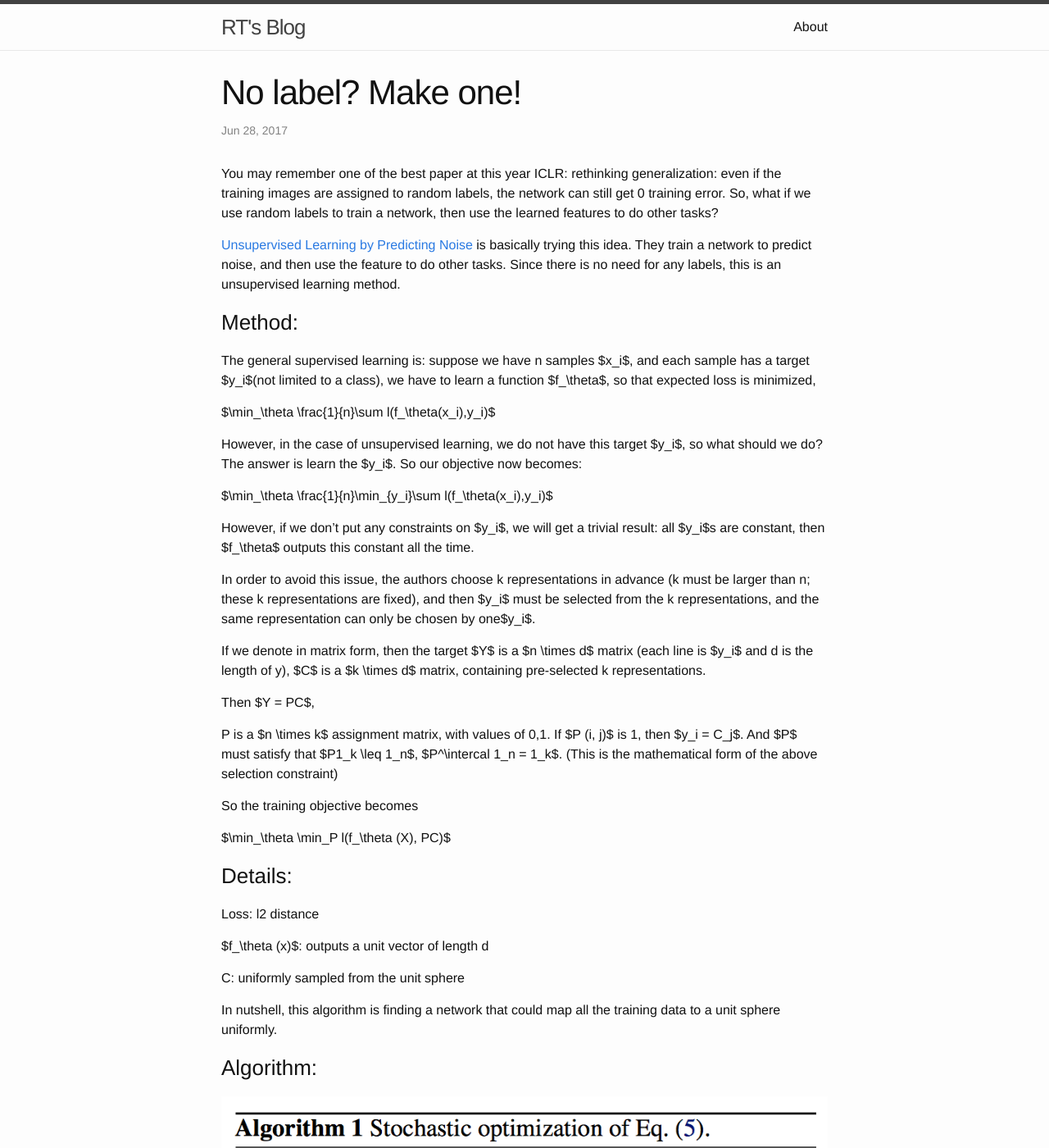
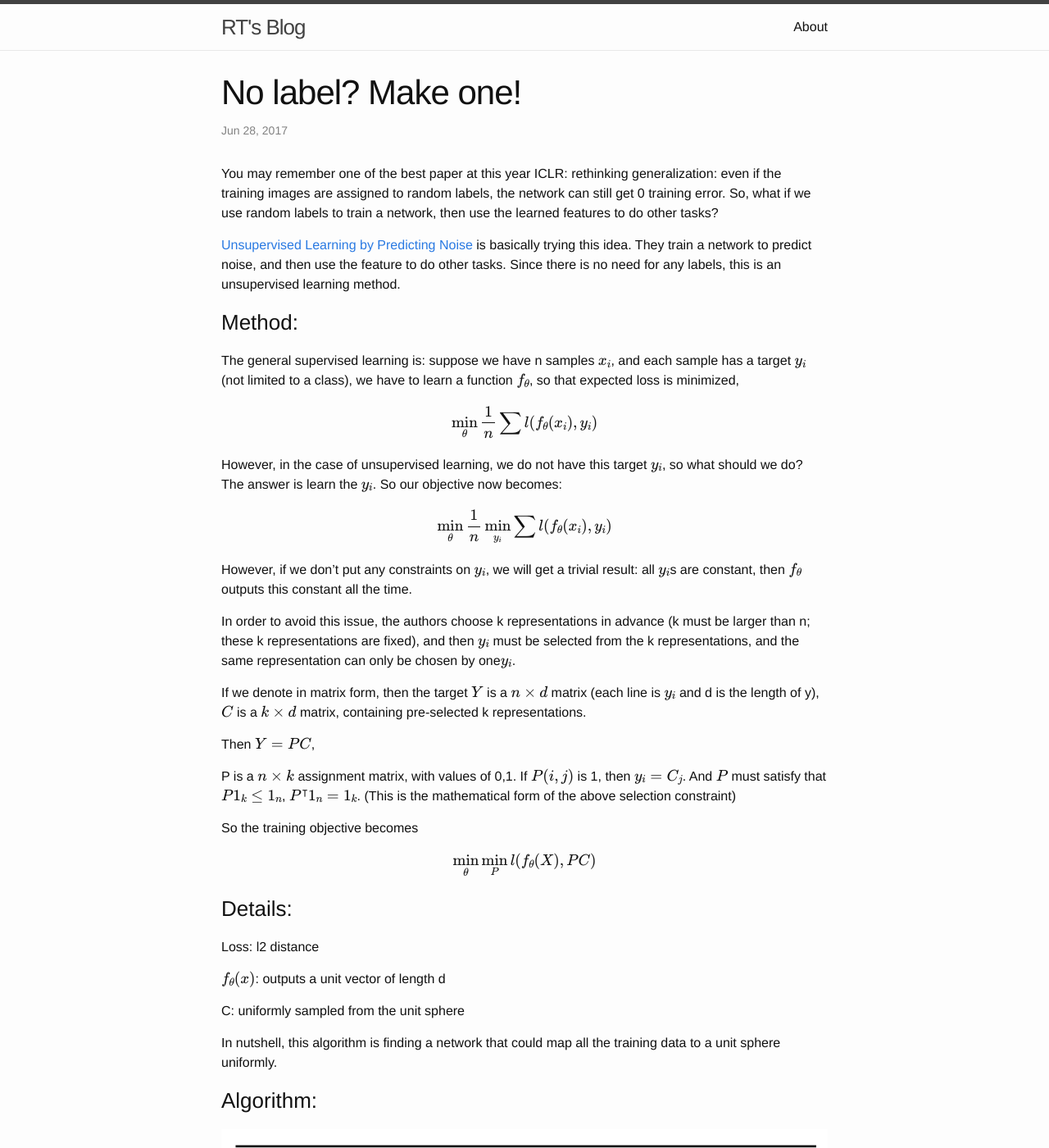
Before and after one commit to ruotianluo/ruotianluo.github.io, a Jekyll site: the page built from _posts/2017-06-28-predict-noise.markdown, in a window 1280 px wide and 1400 px high. Shown: the whole window at 82% size. Built offline with Jekyll 4.4.1, drawn with Linux system fonts in a browser that asks for light colours; formulas are drawn with MathJax 3; comment, search, counter and statistics services are not loaded; some of the changed text lies outside the part shown.

Commit message:
Fix the math formula

```diff
--- a/_posts/2017-06-28-predict-noise.markdown
+++ b/_posts/2017-06-28-predict-noise.markdown
@@ -14,30 +14,30 @@ You may remember one of the best paper at this year ICLR: rethinking generalizat
 
 ### Method:
 
-The general supervised learning is: suppose we have n samples $x_i$, and each sample has a target $y_i$(not limited to a class), we have to learn a function $f_\theta$, so that expected loss is minimized,
+The general supervised learning is: suppose we have n samples $$x_i$$, and each sample has a target $$y_i$$(not limited to a class), we have to learn a function $$f_\theta$$, so that expected loss is minimized,
 
-$\min_\theta \frac{1}{n}\sum l(f_\theta(x_i),y_i)$
+$$\min_\theta \frac{1}{n}\sum l(f_\theta(x_i),y_i)$$
 
-However, in the case of unsupervised learning, we do not have this target $y_i$, so what should we do? The answer is learn the $y_i$. So our objective now becomes:
+However, in the case of unsupervised learning, we do not have this target $$y_i$$, so what should we do? The answer is learn the $$y_i$$. So our objective now becomes:
 
-$\min_\theta \frac{1}{n}\min_{y_i}\sum l(f_\theta(x_i),y_i)$
+$$\min_\theta \frac{1}{n}\min_{y_i}\sum l(f_\theta(x_i),y_i)$$
 
-However, if we don't put any constraints on $y_i$, we will get a trivial result: all $y_i$s are constant, then $f_\theta$ outputs this constant all the time.
+However, if we don't put any constraints on $$y_i$$, we will get a trivial result: all $$y_i$$s are constant, then $$f_\theta$$ outputs this constant all the time.
 
-In order to avoid this issue, the authors choose k representations in advance (k must be larger than n; these k representations are fixed), and then $y_i$ must be selected from the k representations, and the same representation can only be chosen by one$y_i$.
+In order to avoid this issue, the authors choose k representations in advance (k must be larger than n; these k representations are fixed), and then $$y_i$$ must be selected from the k representations, and the same representation can only be chosen by one$$y_i$$.
 
 
-If we denote in matrix form, then the target $Y$ is a $n \times d$ matrix (each line is $y_i$ and d is the length of y), $C$ is a $k \times d$ matrix, containing pre-selected k representations.
+If we denote in matrix form, then the target $$Y$$ is a $$n \times d$$ matrix (each line is $$y_i$$ and d is the length of y), $$C$$ is a $$k \times d$$ matrix, containing pre-selected k representations.
 
-Then $Y = PC$,
+Then $$Y = PC$$,
 
-P is a $n \times k$ assignment matrix, with values of 0,1. If $P (i, j)$ is 1, then $y_i = C_j$. And $P$ must satisfy that $P1_k \leq 1_n$, $P^\intercal 1_n = 1_k$. (This is the mathematical form of the above selection constraint)
+P is a $$n \times k$$ assignment matrix, with values of 0,1. If $$P (i, j)$$ is 1, then $$y_i = C_j$$. And $$P$$ must satisfy that $$P1_k \leq 1_n$$, $$P^\intercal 1_n = 1_k$$. (This is the mathematical form of the above selection constraint)
 
 
 
 So the training objective becomes
 
-$\min_\theta \min_P l(f_\theta (X), PC)$
+$$\min_\theta \min_P l(f_\theta (X), PC)$$
 
 
 
@@ -45,7 +45,7 @@ $\min_\theta \min_P l(f_\theta (X), PC)$
 
 Loss: l2 distance
 
-$f_\theta (x)$: outputs a unit vector of length d
+$$f_\theta (x)$$: outputs a unit vector of length d
 
 C: uniformly sampled from the unit sphere
 
@@ -59,7 +59,7 @@ In nutshell, this algorithm is finding a network that could map all the training
             title=""
             caption="" %}
 
-The algorithm is kind of similar to k-means. First, given current parameters, find new assignment $P$, and then fix the new assignment to optimize $\theta$.
+The algorithm is kind of similar to k-means. First, given current parameters, find new assignment $$P$$, and then fix the new assignment to optimize $$\theta$$.
 
 However, due to the size of data, they use the sgd method. For the assignment, they only update the sub-matrix of the current batch, that is, the change of assignments can only occur inside the batch.
 
```
